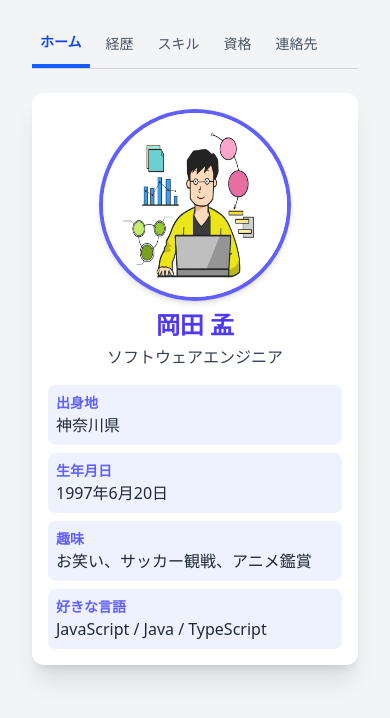
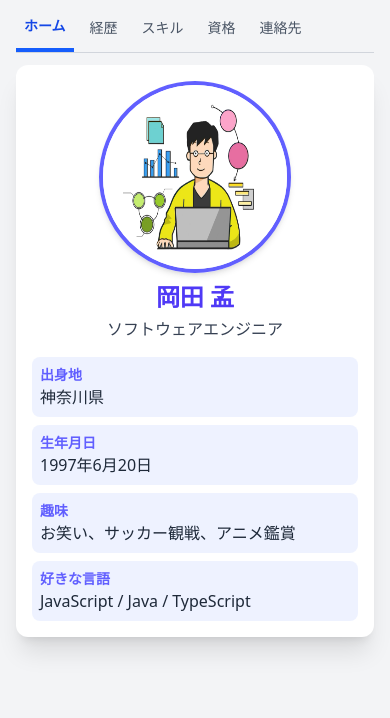
Before and after one commit to Cozy-Life/my-website, a Vue app: page / in a window 390 px wide. Shown: the top 718 px of the page. Built offline with nearby package versions, Linux system fonts and the light colour scheme.

Commit message:
携帯で見た時プロフィールにスクロールが出るのを修正

```diff
--- a/src/App.vue
+++ b/src/App.vue
@@ -1,8 +1,8 @@
 <template>
-  <main class="min-h-screen bg-gray-100 p-8">
+  <main class="min-h-screen bg-gray-100 p-4 sm:p-8">
     <div class="max-w-3xl mx-auto">
       <!-- タブボタン -->
-      <div class="flex flex-wrap sm:flex-nowrap justify-start sm:justify-between gap-2 sm:gap-4 border-b border-gray-300 mb-6 overflow-x-auto">
+      <div class="flex flex-wrap sm:flex-nowrap justify-start sm:justify-between gap-2 sm:gap-4 border-b border-gray-300 mb-3 sm:mb-6 overflow-x-auto">
         <button
           @click="activeTab = 'home'"
           :class="activeTab === 'home'
```
Also changed, not shown: 1 other file (tests, documents, lock files or other folders).
